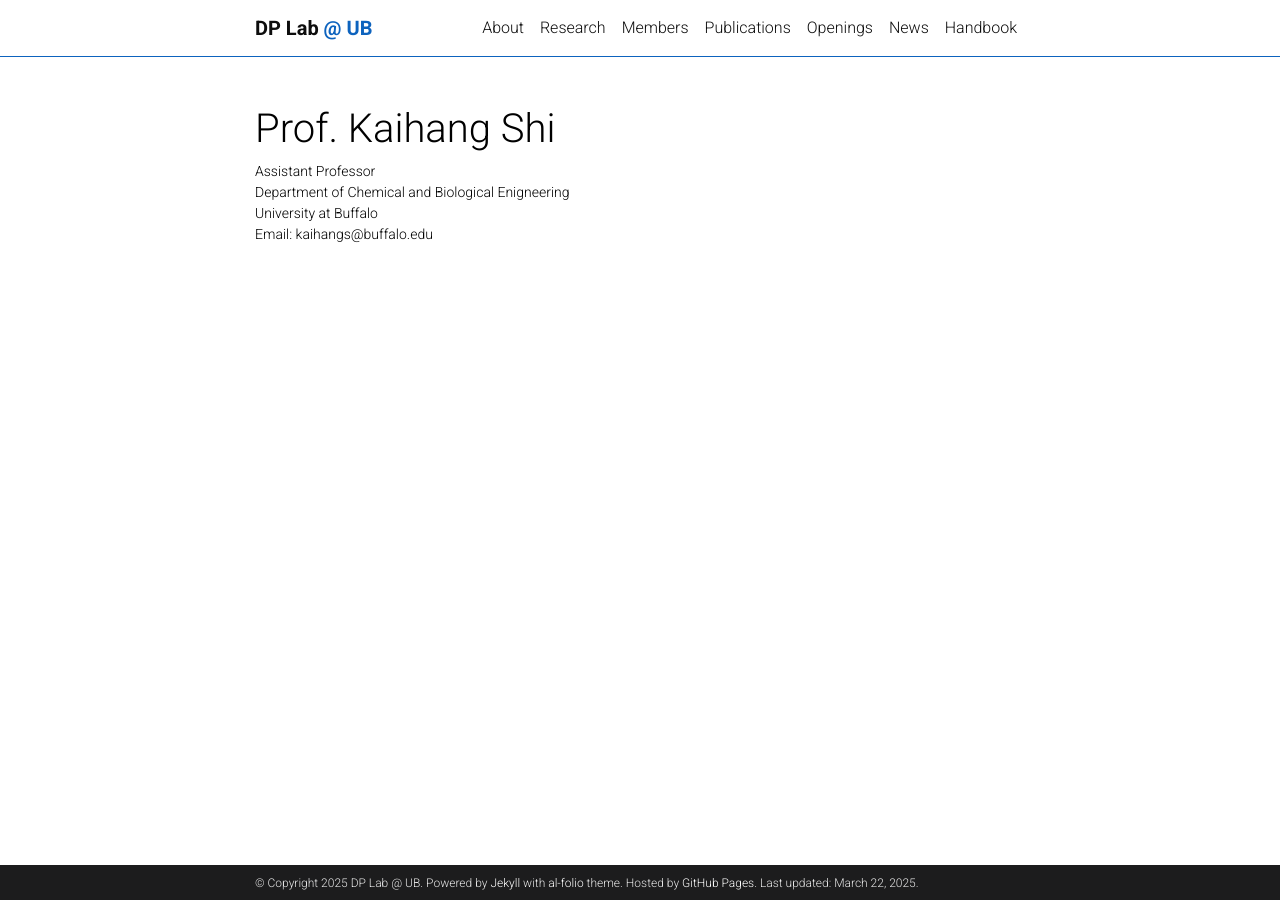
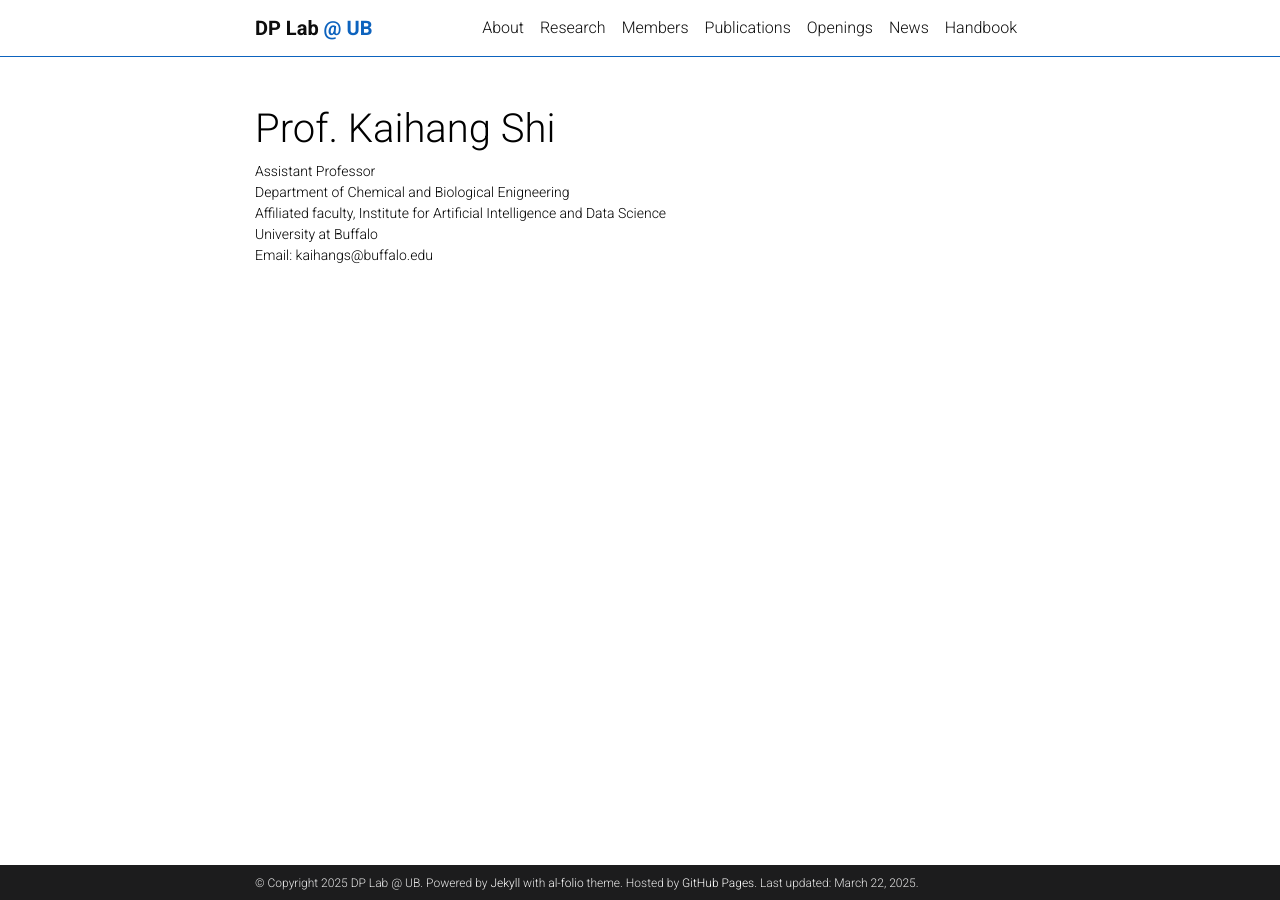
Before and after one commit to ShiResearchGroup/shiresearchgroup.github.io, a Jekyll site: the page built from _projects/Kaihang_Shi.md, in a window 1280 px wide. Built offline with Jekyll 4.4.1, drawn with Linux system fonts in a browser that asks for light colours; comment, search, counter and statistics services are not loaded; a style sheet for code colours, icons or effects is not loaded.

Commit message:
Update Kaihang_Shi.md

```diff
--- a/_projects/Kaihang_Shi.md
+++ b/_projects/Kaihang_Shi.md
@@ -1,7 +1,7 @@
 ---
 layout: page
 title: Prof. Kaihang Shi
-description: Assistant Professor<br>Department of Chemical and Biological Enigneering<br>University at Buffalo<br>Email&#58; kaihangs@buffalo.edu
+description: Assistant Professor<br>Department of Chemical and Biological Enigneering<br>Affiliated faculty, Institute for Artificial Intelligence and Data Science<br>University at Buffalo<br>Email&#58; kaihangs@buffalo.edu
 img: assets/img/prof_pic.jpg
 redirect: https://engineering.buffalo.edu/chemical-biological/people/faculty-directory/core.host.html/content/shared/engineering/chemical-biological/profiles/faculty/shi-kaihang.detail.html
 importance: 1
```
